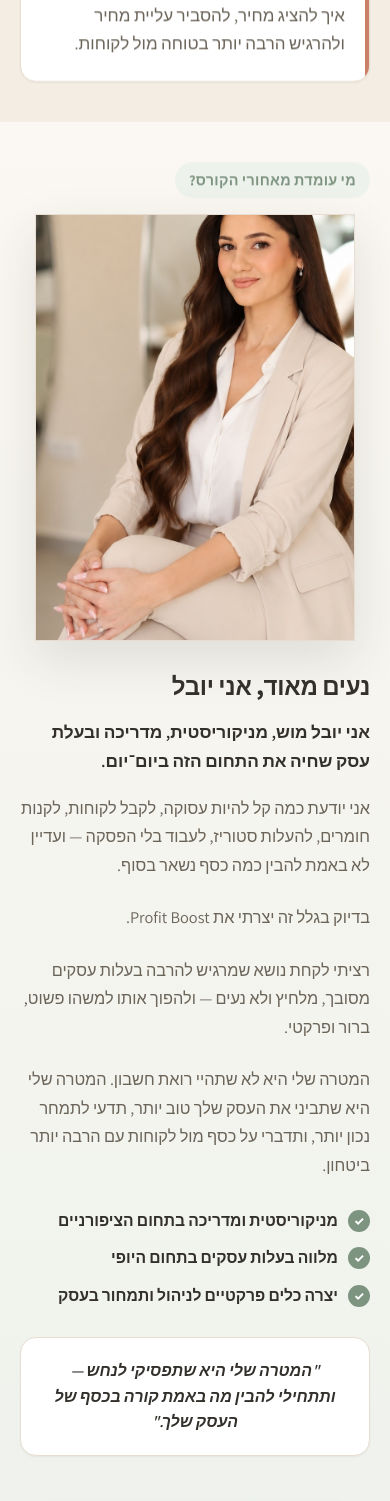
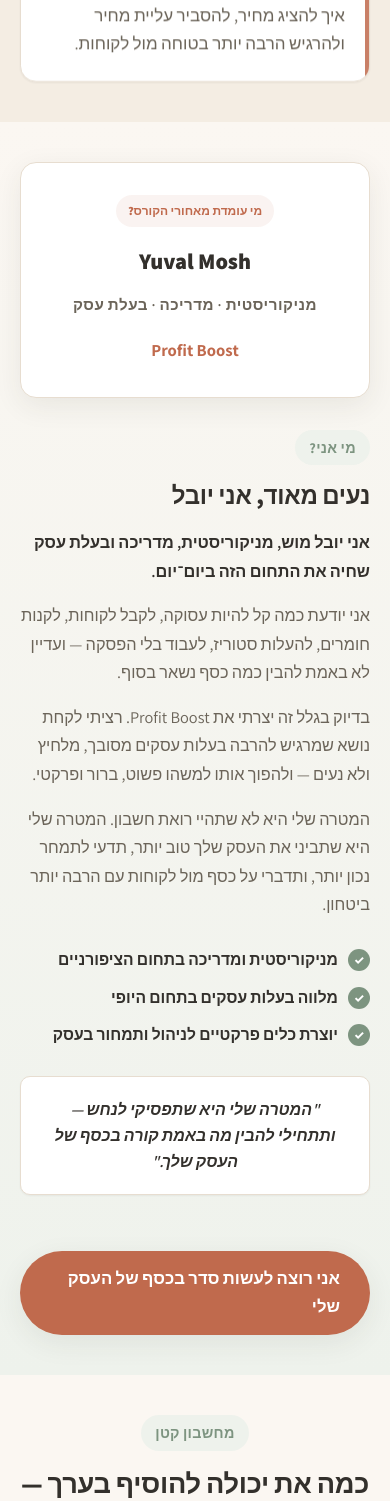
Before and after one commit to yuvalmosh13/profit-boost, a React (Vite) app: page / in a window 390 px wide. Shown: the part 4660-6161 px from the top of the page. Built offline with nearby package versions, Linux system fonts and the light colour scheme.

Commit message:
Add About Yuval section inline in App.jsx

```diff
--- a/src/App.jsx
+++ b/src/App.jsx
@@ -4,7 +4,6 @@ import Reframe from './components/Reframe'
 import Calculator from './components/Calculator'
 import Curriculum from './components/Curriculum'
 import HowItWorks from './components/HowItWorks'
-import AboutYuval from './components/AboutYuval'
 import Testimonials from './components/Testimonials'
 import Offer from './components/Offer'
 import LeadForm from './components/LeadForm'
@@ -12,11 +11,9 @@ import FAQ from './components/FAQ'
 import FinalCTA from './components/FinalCTA'
 import Footer from './components/Footer'
 import StickyCTA from './components/StickyCTA'
-import { CONVERSION_MODE, hasLeadEmbed } from './config/integration'
+import { CONVERSION_MODE, hasLeadEmbed, RAV_MESSER_URL } from './config/integration'
 
 export default function App() {
-  // Show the Rav Messer form section in 'lead' mode, or whenever a real
-  // embed has been pasted. Pure 'checkout' pages skip the empty placeholder.
   const showLeadForm = CONVERSION_MODE === 'lead' || hasLeadEmbed
 
   return (
@@ -26,7 +23,61 @@ export default function App() {
         <Problem />
         <Reframe />
         <Curriculum />
-        <AboutYuval />
+
+        {/* About Yuval Section */}
+        <section id="about-yuval" className="section about-yuval-inline">
+          <div className="container">
+            <div className="about-yuval-grid">
+              <div className="about-yuval-visual">
+                <div className="about-yuval-badge">מי עומדת מאחורי הקורס?</div>
+                <div className="about-yuval-portrait">
+                  <div className="about-yuval-name">Yuval Mosh</div>
+                  <div className="about-yuval-role">מניקוריסטית · מדריכה · בעלת עסק</div>
+                  <div className="about-yuval-logo">Profit Boost</div>
+                </div>
+              </div>
+
+              <div className="about-yuval-content">
+                <span className="eyebrow">מי אני?</span>
+                <h2 className="about-yuval-headline">נעים מאוד, אני יובל</h2>
+
+                <p>
+                  אני יובל מוש, מניקוריסטית, מדריכה ובעלת עסק שחיה את התחום הזה ביום־יום.
+                </p>
+
+                <p>
+                  אני יודעת כמה קל להיות עסוקה, לקבל לקוחות, לקנות חומרים, להעלות סטוריז,
+                  לעבוד בלי הפסקה — ועדיין לא באמת להבין כמה כסף נשאר בסוף.
+                </p>
+
+                <p>
+                  בדיוק בגלל זה יצרתי את Profit Boost. רציתי לקחת נושא שמרגיש להרבה בעלות
+                  עסקים מסובך, מלחיץ ולא נעים — ולהפוך אותו למשהו פשוט, ברור ופרקטי.
+                </p>
+
+                <p>
+                  המטרה שלי היא לא שתהיי רואת חשבון. המטרה שלי היא שתביני את העסק שלך טוב
+                  יותר, תדעי לתמחר נכון יותר, ותדברי על כסף מול לקוחות עם הרבה יותר ביטחון.
+                </p>
+
+                <ul className="about-yuval-bullets">
+                  <li>מניקוריסטית ומדריכה בתחום הציפורניים</li>
+                  <li>מלווה בעלות עסקים בתחום היופי</li>
+                  <li>יוצרת כלים פרקטיים לניהול ותמחור בעסק</li>
+                </ul>
+
+                <blockquote className="about-yuval-quote">
+                  "המטרה שלי היא שתפסיקי לנחש — ותתחילי להבין מה באמת קורה בכסף של העסק שלך."
+                </blockquote>
+
+                <a href={RAV_MESSER_URL} className="btn btn--primary about-yuval-cta">
+                  אני רוצה לעשות סדר בכסף של העסק שלי
+                </a>
+              </div>
+            </div>
+          </div>
+        </section>
+
         <Calculator />
         <HowItWorks />
         <Testimonials />
--- a/src/styles/global.css
+++ b/src/styles/global.css
@@ -271,3 +271,164 @@ img {
     transition: none;
   }
 }
+
+/* ========================================================================= */
+/* About Yuval Inline Section */
+/* ========================================================================= */
+
+.about-yuval-inline {
+  background: linear-gradient(180deg, transparent 0%, var(--accent-soft) 100%);
+  padding-block: var(--step);
+}
+
+.about-yuval-grid {
+  display: grid;
+  grid-template-columns: 1fr;
+  gap: clamp(32px, 6vw, 56px);
+  align-items: center;
+}
+
+.about-yuval-visual {
+  background: var(--surface);
+  border: 1px solid var(--line);
+  border-radius: var(--radius);
+  padding: clamp(32px, 5vw, 48px);
+  text-align: center;
+  box-shadow: var(--shadow-md);
+}
+
+.about-yuval-badge {
+  display: inline-block;
+  font-size: 0.75rem;
+  font-weight: 800;
+  color: var(--primary);
+  background: rgba(192, 106, 77, 0.08);
+  padding: 6px 12px;
+  border-radius: 999px;
+  margin-bottom: 16px;
+}
+
+.about-yuval-portrait {
+  display: flex;
+  flex-direction: column;
+  gap: 12px;
+}
+
+.about-yuval-name {
+  font-size: 1.4rem;
+  font-weight: 800;
+  color: var(--ink);
+}
+
+.about-yuval-role {
+  font-size: 0.95rem;
+  font-weight: 600;
+  color: var(--ink-soft);
+  letter-spacing: 0.5px;
+}
+
+.about-yuval-logo {
+  font-size: 1.05rem;
+  font-weight: 700;
+  color: var(--primary);
+  margin-top: 8px;
+}
+
+.about-yuval-content {
+  max-width: 55ch;
+}
+
+.about-yuval-headline {
+  font-size: clamp(1.5rem, 5vw, 2rem);
+  font-weight: 800;
+  margin-bottom: 18px;
+}
+
+.about-yuval-content p {
+  font-size: 1.02rem;
+  line-height: 1.75;
+  color: var(--ink-soft);
+  margin-bottom: 16px;
+}
+
+.about-yuval-content p:first-of-type {
+  font-weight: 600;
+  color: var(--ink);
+}
+
+.about-yuval-bullets {
+  list-style: none;
+  margin: 28px 0;
+  padding: 0;
+  display: flex;
+  flex-direction: column;
+  gap: 12px;
+}
+
+.about-yuval-bullets li {
+  display: flex;
+  align-items: center;
+  gap: 10px;
+  font-size: 0.98rem;
+  font-weight: 600;
+  color: var(--ink);
+}
+
+.about-yuval-bullets li::before {
+  content: '✓';
+  display: flex;
+  align-items: center;
+  justify-content: center;
+  flex: none;
+  width: 22px;
+  height: 22px;
+  background: var(--accent);
+  color: #fff;
+  border-radius: 50%;
+  font-size: 0.75rem;
+  font-weight: 800;
+}
+
+.about-yuval-quote {
+  background: var(--surface);
+  border: 1.5px solid var(--line);
+  border-radius: var(--radius-sm);
+  padding: 20px;
+  margin: 28px 0;
+  font-size: 1rem;
+  font-weight: 600;
+  color: var(--ink);
+  line-height: 1.6;
+  text-align: center;
+  font-style: italic;
+  box-shadow: var(--shadow-sm);
+}
+
+.about-yuval-cta {
+  margin-top: 28px;
+  width: 100%;
+}
+
+/* Desktop: two-column layout */
+@media (min-width: 720px) {
+  .about-yuval-grid {
+    grid-template-columns: 1fr 1.1fr;
+    gap: clamp(48px, 8vw, 80px);
+  }
+
+  .about-yuval-visual {
+    order: 1;
+  }
+
+  .about-yuval-content {
+    order: 2;
+  }
+
+  .about-yuval-headline {
+    font-size: 2.2rem;
+  }
+
+  .about-yuval-cta {
+    width: auto;
+  }
+}
```
